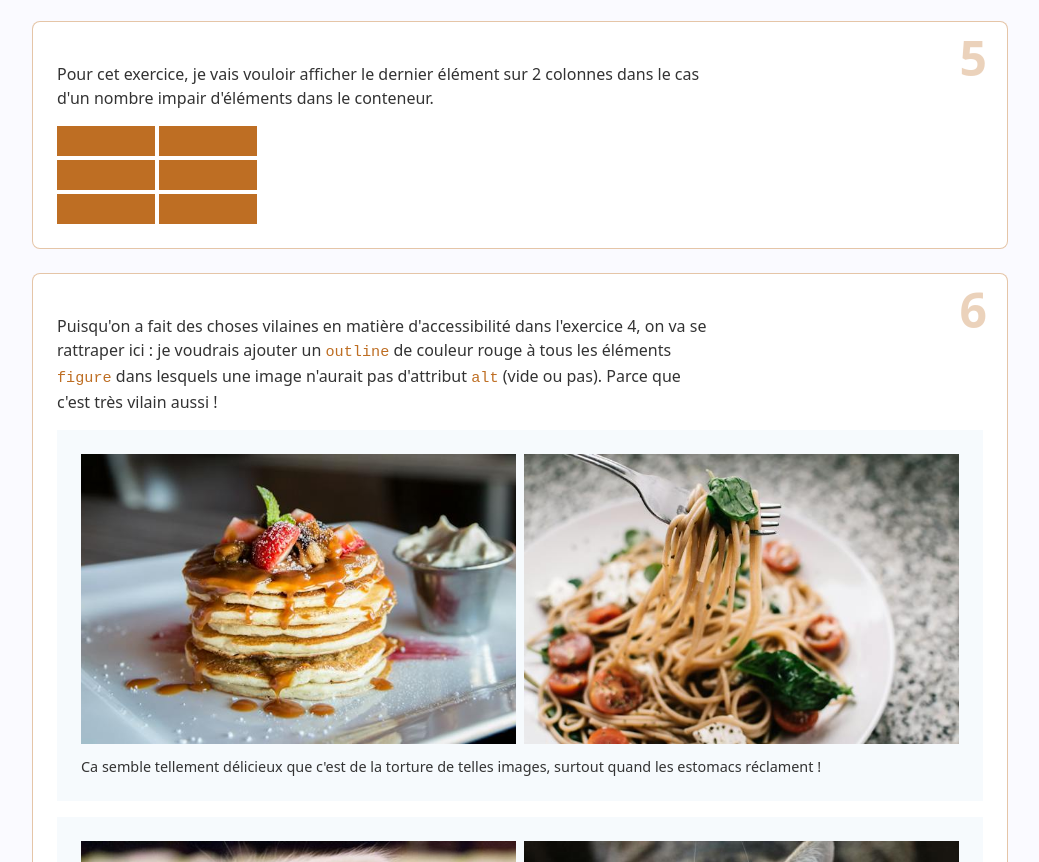
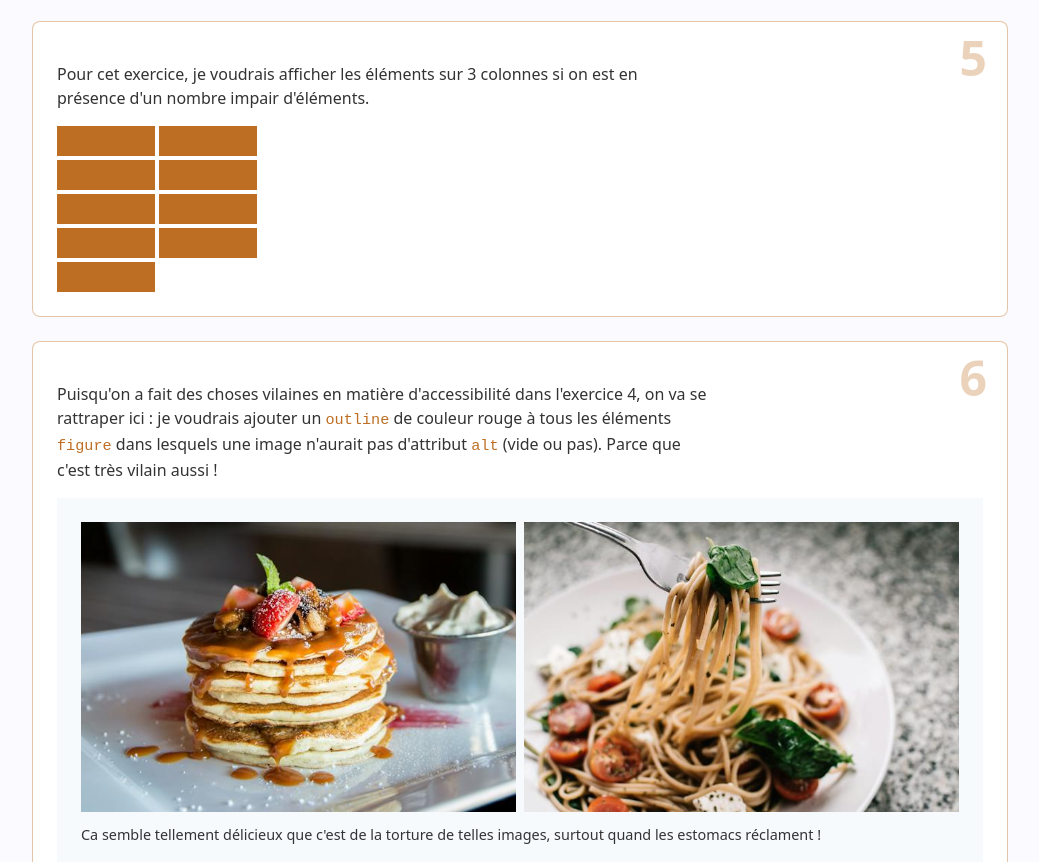
Before and after one commit to blokche/cercle-dev-frontend-challenges-1, a website built with Vite: page index.html in a window 1280 px wide. Shown: the part 1411-2273 px from the top of the page, without its empty margins (120-1159 px from the left). Built offline with nearby package versions, Linux system fonts and the light colour scheme.

Commit message:
update ex5 instruction

```diff
--- a/assets/_exercices.scss
+++ b/assets/_exercices.scss
@@ -114,10 +114,10 @@ $canvas-color: map-get(variables.$colors, Canvas);
       display: grid;
       gap: 4px;
       grid-template-columns: repeat(2, 1fr);
-      grid-auto-rows: 30px;
 
       .item {
         background-color: $accent-color;
+        height: 30px;
       }
     }
   }
--- a/index.html
+++ b/index.html
@@ -106,10 +106,11 @@
       <!-- Exercice 5 -->
       <section class="exercice ex5">
         <p class="exercice-instruction">
-          Pour cet exercice, je vais vouloir afficher le dernier élément sur 2
-          colonnes dans le cas d'un nombre impair d'éléments dans le conteneur.
+          Pour cet exercice, je voudrais afficher les éléments sur 3 colonnes si
+          on est en présence d'un nombre impair d'éléments.
         </p>
         <div class="grid">
+          <div class="item"></div>
           <div class="item"></div>
           <div class="item"></div>
           <div class="item"></div>
```
